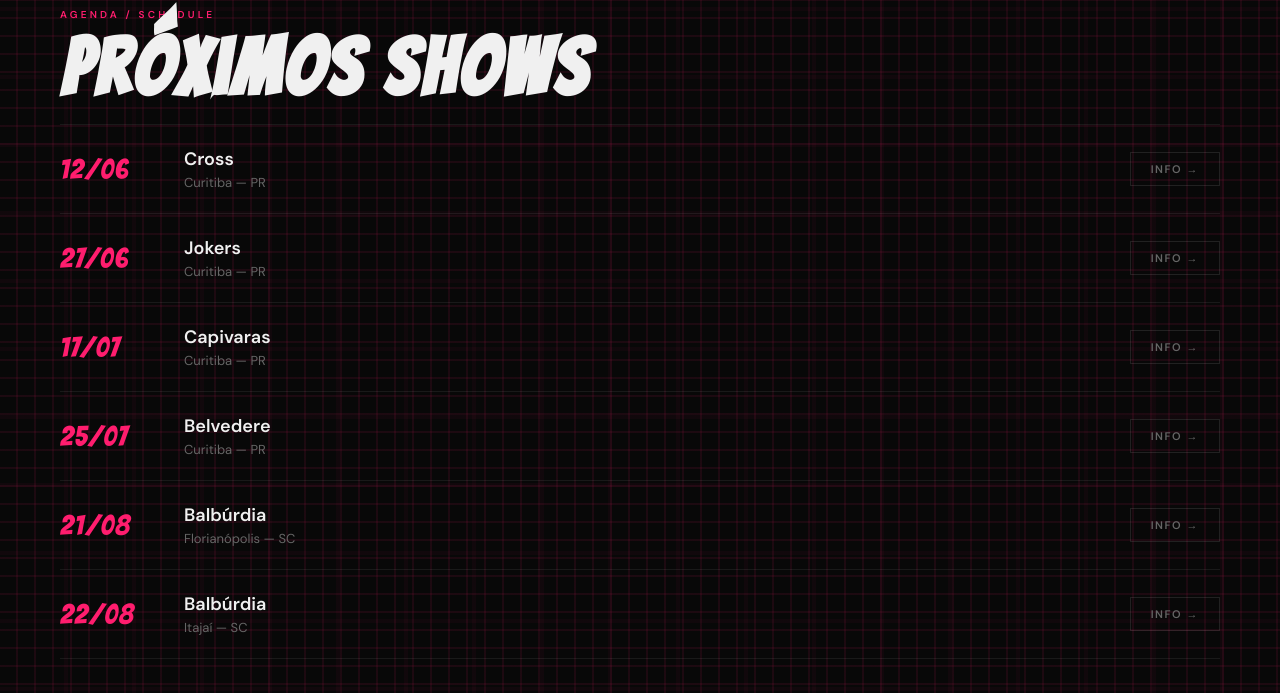
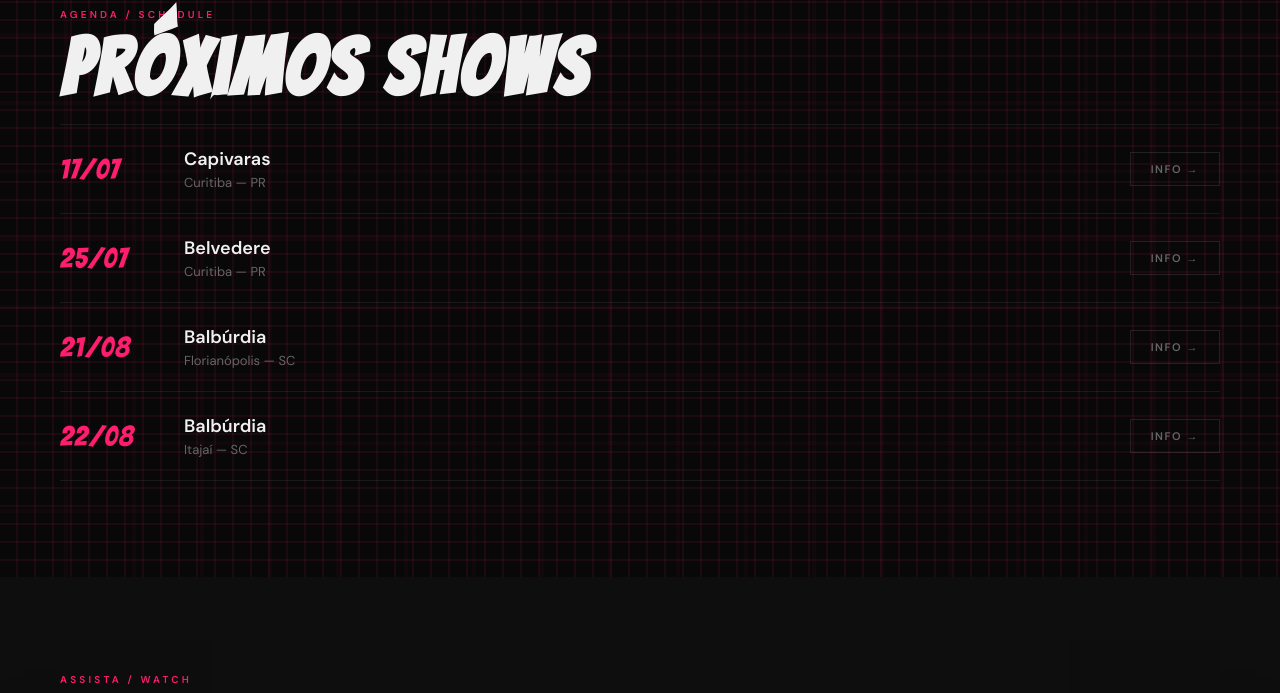
Before and after one commit to CaioPawilak/biteme-linktree, a plain HTML site: page index.html in a window 1280 px wide. Shown: the part 3220-3913 px from the top of the page. Drawn offline with Linux system fonts and the light colour scheme.

Commit message:
Agenda: remove shows que já passaram (12/06 e 27/06)
Co-Authored-By: Claude Opus 4.8 (1M context) <noreply@anthropic.com>

```diff
--- a/index.html
+++ b/index.html
@@ -616,24 +616,6 @@ footer p   { font-size:11px; letter-spacing:.16em; color:var(--muted); }
     <ul class="show-list">
 
       <li class="show-row reveal">
-        <div class="show-date">12/06</div>
-        <div>
-          <div class="show-venue">Cross</div>
-          <div class="show-city">Curitiba — PR</div>
-        </div>
-        <a href="#contato" class="show-cta">Info →</a>
-      </li>
-
-      <li class="show-row reveal">
-        <div class="show-date">27/06</div>
-        <div>
-          <div class="show-venue">Jokers</div>
-          <div class="show-city">Curitiba — PR</div>
-        </div>
-        <a href="#contato" class="show-cta">Info →</a>
-      </li>
-
-      <li class="show-row reveal">
         <div class="show-date">17/07</div>
         <div>
           <div class="show-venue">Capivaras</div>
```
Also changed, not shown: index2.html (+1 -3 lines).
